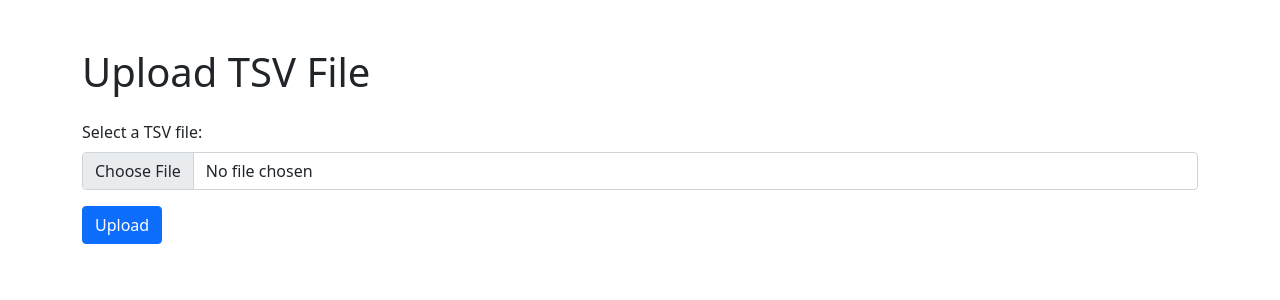
After one commit to callowaysutton/FamilyTree, a Flask app: page /upload in a window 1280 px wide. The commit adds this page. Shown: the top 300 px of the page. Run offline with Flask 3, Linux system fonts and the light colour scheme; some libraries are stand-ins or nearby versions.

Commit message:
Added bulk uploading ability

```diff
--- a/app/__init__.py
+++ b/app/__init__.py
@@ -7,6 +7,7 @@ app = flask.Flask(__name__)
 app.config.from_object("config")
 app.config["SECRET_KEY"] = SECRET_KEY
 app.config["SQLALCHEMY_DATABASE_URI"] = SQLALCHEMY_DATABASE_URI
+app.config["UPLOAD_FOLDER"] = "app/static/uploads"
 
 db = SQLAlchemy(app)
 
--- a/app/routes.py
+++ b/app/routes.py
@@ -1,5 +1,7 @@
 from app import app, db
 from app.forms import PersonForm
+import os
+from werkzeug.utils import secure_filename
 from flask import render_template, flash, redirect, url_for, request
 
 # Import the models
@@ -46,3 +48,28 @@ def delete_person(id):
 def view_person(id):
     person = Person.query.get(id)
     return render_template('person_view.html', person=person)
+
+@app.route('/upload', methods=['GET', 'POST'])
+def upload_tsv():
+    if request.method == 'POST':
+        file = request.files['file']
+        if file and file.filename.endswith('.tsv'):
+            filename = secure_filename(file.filename)
+            file_path = os.path.join(app.config['UPLOAD_FOLDER'], filename)
+            file.save(file_path)
+
+            with open(file_path, "r") as f:
+                for line in f:
+                    for name in line.split("\t"):
+                        name = name.rstrip()
+                        name = name.strip()
+                        if name.strip() == "":
+                            continue
+                        if name:
+                            db.session.add(Person(name=name))
+            db.session.commit()
+            os.remove(file_path)
+
+            return redirect(url_for('index'))  # Redirect to the index page or any other page after successful upload
+
+    return render_template('upload.html')
--- a/app/templates/all_people.html
+++ b/app/templates/all_people.html
@@ -8,6 +8,7 @@
 <body>
     <div class="container">
         <h1 class="mt-4">Person to ID Mappings</h1>
+        <a href="{{ url_for('upload_tsv') }}" class="btn btn-primary mt-3 mb-3">Add Bulk People</a>
         <table class="table table-striped table-bordered mt-3">
             <thead>
                 <tr>
--- /dev/null
+++ b/app/templates/upload.html
@@ -0,0 +1,23 @@
+<!DOCTYPE html>
+<html lang="en">
+<head>
+    <meta charset="UTF-8">
+    <title>Upload TSV File</title>
+    <!-- Add Bootstrap CSS (adjust the path if necessary) -->
+    <link href="https://cdn.jsdelivr.net/npm/bootstrap@5.0.2/dist/css/bootstrap.min.css" rel="stylesheet" integrity="sha384-EVSTQN3/azprG1Anm3QDgpJLIm9Nao0Yz1ztcQTwFspd3yD65VohhpuuCOmLASjC" crossorigin="anonymous">
+</head>
+<body>
+<div class="container mt-5">
+    <h1 class="mb-4">Upload TSV File</h1>
+    <form method="POST" enctype="multipart/form-data">
+        <div class="mb-3">
+            <label for="file" class="form-label">Select a TSV file:</label>
+            <input type="file" class="form-control" id="file" name="file" accept=".tsv">
+        </div>
+        <button type="submit" class="btn btn-primary">Upload</button>
+    </form>
+</div>
+<!-- Add Bootstrap JS (adjust the path if necessary) -->
+<script src="https://cdn.jsdelivr.net/npm/bootstrap@5.0.2/dist/js/bootstrap.bundle.min.js" integrity="sha384-MrcW6ZMFYlzcLA8Nl+NtUVF0sA7MsXsP1UyJoMp4YLEuNSfAP+JcXn/tWtIaxVXM" crossorigin="anonymous"></script>
+</body>
+</html>
```
